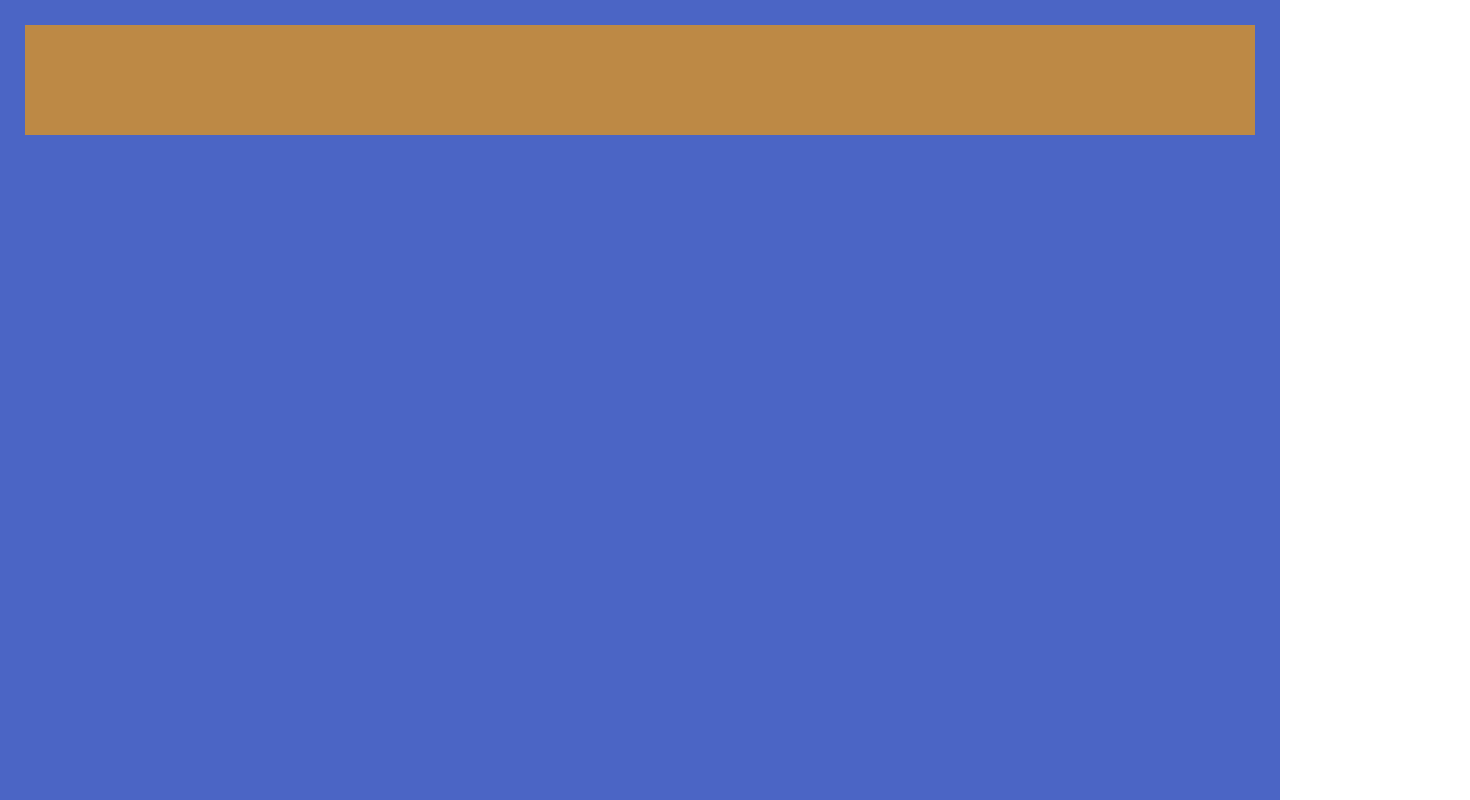
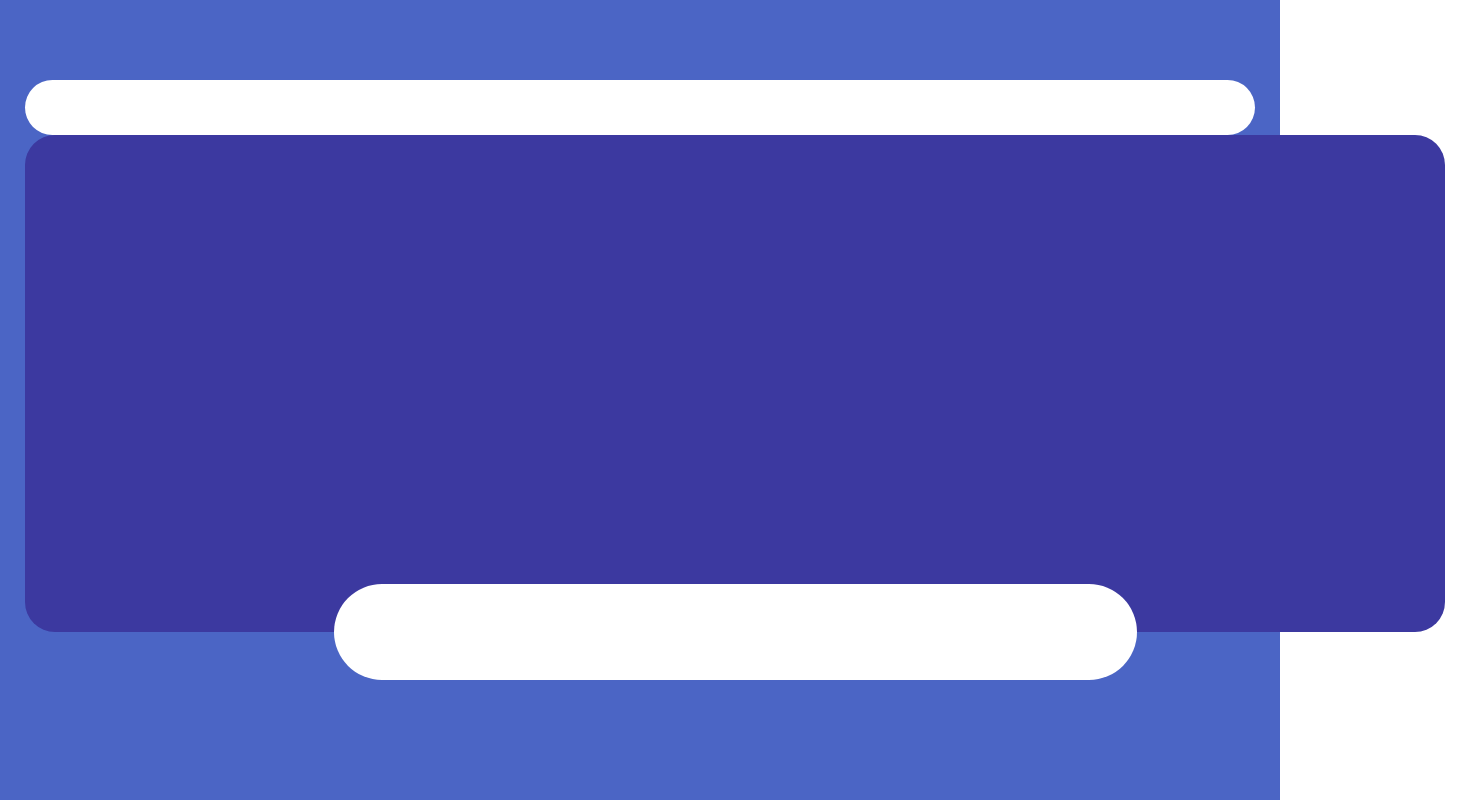
Before and after one commit to vkorshunovv/guauleria, a React (Create React App) app: page / in a window 1280 px wide. Shown: the top 800 px of the page, 1470 px wide, since content can reach past the window. Built offline with nearby package versions, Linux system fonts and the light colour scheme.

Commit message:
templating Header, Hero and SearchBar

```diff
--- a/src/App.css
+++ b/src/App.css
@@ -1,5 +1,5 @@
 .App {
-  height: 100vh;
+  height: 946px;
   padding-top: 25px;
   background-color: #4B65C5;
   font-family: "Onest", sans-serif ;
--- a/src/App.js
+++ b/src/App.js
@@ -1,10 +1,12 @@
 import "./App.css";
 import Header from "./Header.js";
+import Hero from "./Hero.js";
 
 function App() {
   return (
     <div className="App">
       <Header />
+      <Hero />
     </div>
   );
 }
--- a/src/Header.css
+++ b/src/Header.css
@@ -1,10 +1,20 @@
-.container {
+.header {
     display: grid;
     grid-template-columns: repeat(12, 1fr [col-start]);
     grid-template-rows: repeat(2, 1fr [row-start]);
     column-gap: 30px;
     margin: 0 25px 0 25px;
-    background-color: rgb(189, 137, 69);
-    color: black;
     height: 110px;
 }
+
+.topHeader {
+    grid-column: 1/-1;
+    grid-row: span 1;
+}
+
+.bottomHeader {
+    grid-column: 1/-1;
+    grid-row: span 2;
+    background-color: #FFFFFF;
+    border-radius: 90px;
+}
--- a/src/Header.js
+++ b/src/Header.js
@@ -2,8 +2,13 @@
 
 export default function Header() {
   return (
-    <div id="header" className="container">
+    <div className="header">
+        <section className="topHeader">
 
+        </section>
+        <section className="bottomHeader">
+
+        </section>
     </div>
   );
 }
--- /dev/null
+++ b/src/Hero.css
@@ -0,0 +1,16 @@
+.hero {
+position: relative;
+display: flex;
+flex-direction: column;
+align-items: center;
+height: 545px;
+width: 1470px;
+}
+
+.mainHero {
+    margin: 0 25px 0 25px;
+    height: 497px;
+    background-color: #3C39A0;
+    border-radius: 30px;
+    width: 1420px;
+}
--- /dev/null
+++ b/src/Hero.js
@@ -0,0 +1,14 @@
+import "./Hero.css";
+import SearchBar from "./SearchBar";
+
+export default function Hero() {
+  return (
+    <div className="hero">
+      <div className="mainHero">
+        <section></section>
+        <section></section>
+      </div>
+      <SearchBar />
+    </div>
+  );
+}
--- /dev/null
+++ b/src/SearchBar.css
@@ -0,0 +1,9 @@
+.searchBar {
+    position: absolute;
+    /* z-index: 10; */
+    height: 96px;
+    width: 803px;
+    background-color: #FFFFFF;
+    border-radius: 600px;
+    bottom: 0px;
+}
--- /dev/null
+++ b/src/SearchBar.js
@@ -0,0 +1,9 @@
+import "./SearchBar.css"
+
+export default function SearchBar() {
+    return (
+        <div className="searchBar">
+
+        </div>
+    )
+}
```
